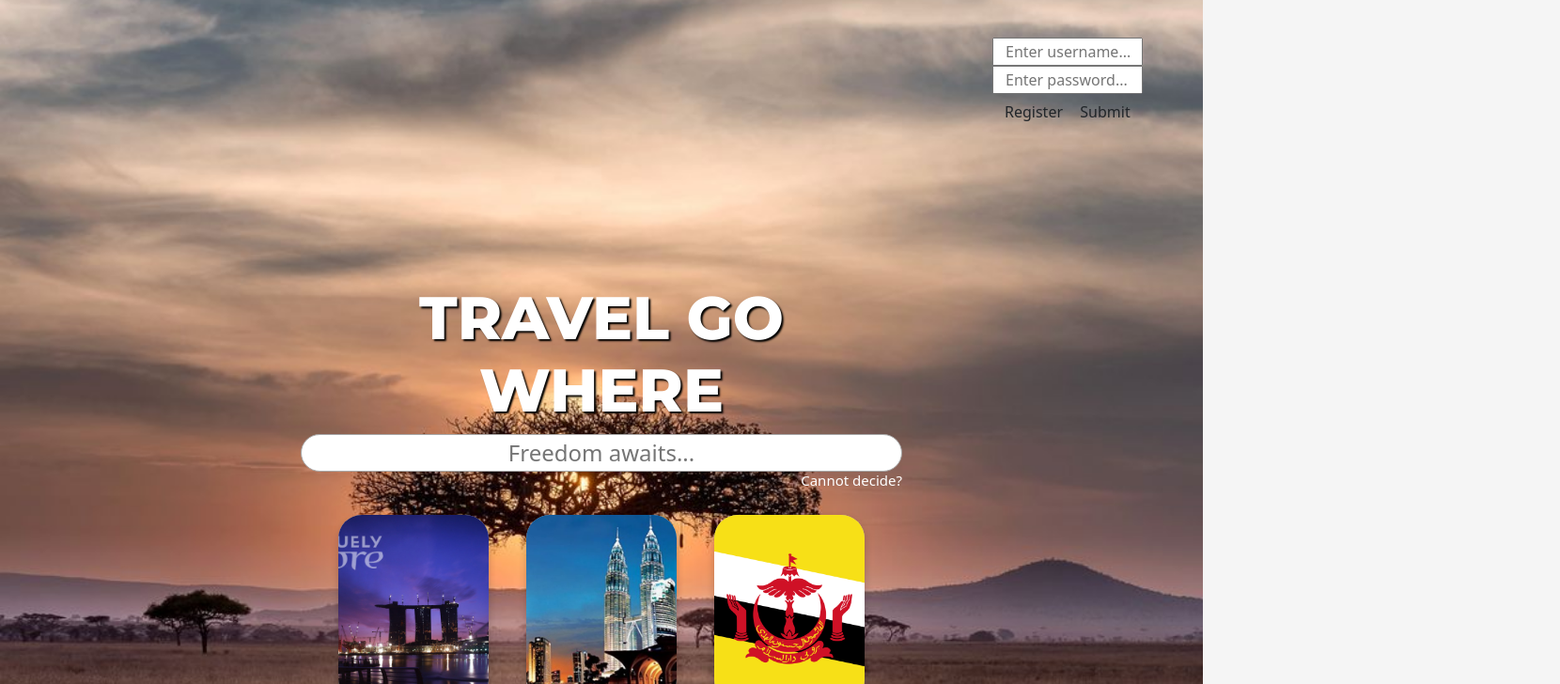
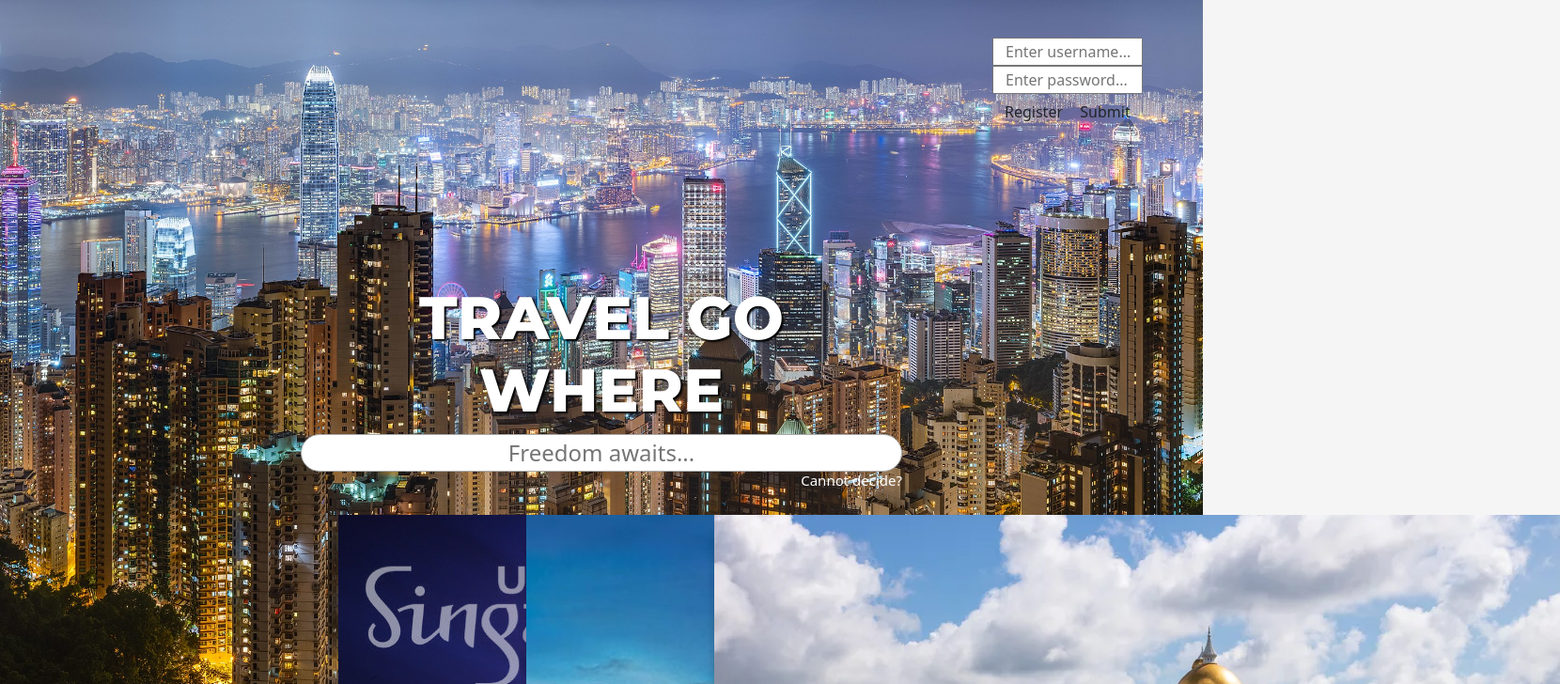
Before and after one commit to SherwinKhoo/travel-go-where, a React (Create React App) app in the folder frontend/: page / in a window 1280 px wide. Both pictures are taken after a click on the element "Cannot decide?". Shown: the top 728 px of the page at 94% size, 1660 px wide, since content can reach past the window. Built offline with nearby package versions, Linux system fonts and the light colour scheme; a web font is replaced by a local one.

Commit message:
Updated LandingPage.js and LandingPageCards.js

```diff
--- a/frontend/src/components/landing_page/LandingPage.js
+++ b/frontend/src/components/landing_page/LandingPage.js
@@ -1,7 +1,7 @@
 import React, { useState } from "react";
 import { useNavigate } from "react-router-dom";
 import LandingPageCards from "./LandingPageCards";
-import landingPageBackgroundImage from "../images/background2.jpeg";
+import landingPageBackgroundImage from "../images/hongkong.jpeg";
 
 const LandingPage = (props) => {
   const [showCards, setShowCards] = useState(false);
@@ -44,12 +44,12 @@ const LandingPage = (props) => {
       <img
         src={landingPageBackgroundImage}
         className="landingPageBackgroundImage"
-        // style={{
-        //   position: "absolute",
-        //   width: `100%`,
-        //   height: `100%`,
-        //   objectFit: "cover",
-        // }}
+        style={{
+          position: "absolute",
+          width: `100%`,
+          height: `100%`,
+          objectFit: "cover",
+        }}
       />
       <form onSubmit={handleSubmit}>
         <h1 className="landingPageTitle">TRAVEL GO WHERE</h1>
--- a/frontend/src/components/landing_page/LandingPageCards.js
+++ b/frontend/src/components/landing_page/LandingPageCards.js
@@ -2,7 +2,7 @@ import React from "react";
 
 import singapore from "../images/singapore.jpeg";
 import malaysia from "../images/malaysia.jpeg";
-import brunei from "../images/flags/bn.png";
+import brunei from "../images/brunei.webp";
 
 const LandingPageCards = () => {
   return (
@@ -10,9 +10,12 @@ const LandingPageCards = () => {
       <div className="flip-card">
         <div className="flip-card-inner">
           <div className="flip-card-front">
-            <img src={singapore} className="landingPageCard1" alt="" />
+            <img src={singapore} className="landingPageCard1Front" alt="" />
           </div>
           <div className="flip-card-back">
+            <div className="landingPageBackContainer">
+              <img src={singapore} className="landingPageCard1Back" alt="" />
+            </div>
             <h5 className="landingPageCardCountry">Singapore</h5>
             <h6 className="landingPageCardDescription">Uniquely Singapore</h6>
           </div>
@@ -21,9 +24,12 @@ const LandingPageCards = () => {
       <div className="flip-card">
         <div className="flip-card-inner">
           <div className="flip-card-front">
-            <img src={malaysia} className="landingPageCard2" alt="" />
+            <img src={malaysia} className="landingPageCard2Front" alt="" />
           </div>
           <div className="flip-card-back">
+            <div className="landingPageBackContainer">
+              <img src={malaysia} className="landingPageCard1Back" alt="" />
+            </div>
             <h5 className="landingPageCardCountry">Malaysia</h5>
             <h6 className="landingPageCardDescription">Truely Asia</h6>
           </div>
@@ -32,13 +38,14 @@ const LandingPageCards = () => {
       <div className="flip-card">
         <div className="flip-card-inner">
           <div className="flip-card-front">
-            <img src={brunei} className="landingPageCard3" alt="" />
+            <img src={brunei} className="landingPageCard3Front" alt="" />
           </div>
           <div className="flip-card-back">
+            <div className="landingPageBackContainer">
+              <img src={brunei} className="landingPageCard1Back" alt="" />
+            </div>
             <h5 className="landingPageCardCountry">Brunei</h5>
-            <h6 className="landingPageCardDescription">
-              The sultan is richer than you
-            </h6>
+            <h6 className="landingPageCardDescription">Abode of Peace</h6>
           </div>
         </div>
       </div>
```
Also changed, not shown: frontend/src/components/images/brunei.webp (added), frontend/src/components/images/hongkong.jpeg (added).
